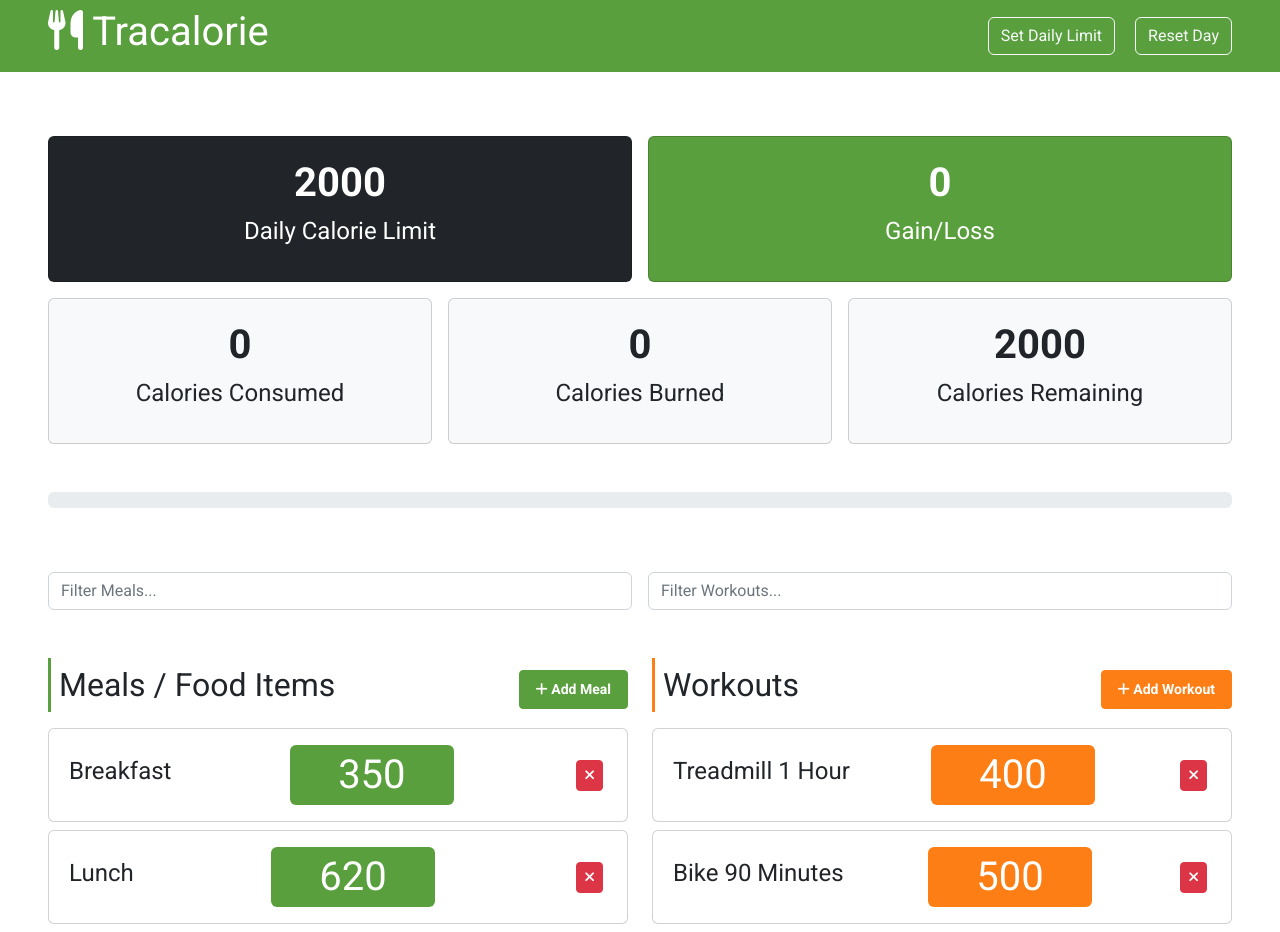
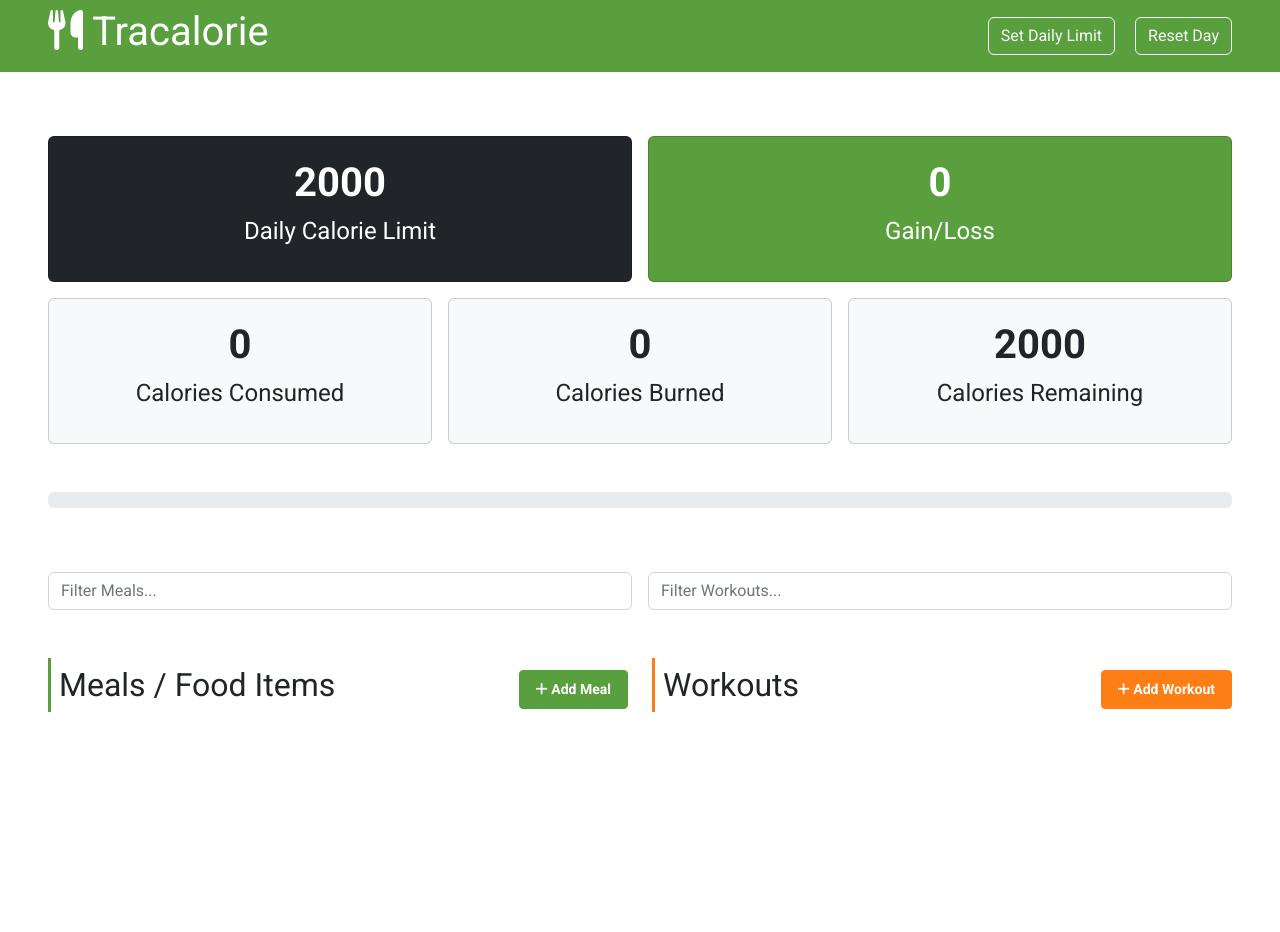
Before and after one commit to thekarthikr/tracalorie, a plain HTML site: page index.html in a window 1280 px wide. After the commit the page ends 800 px from the top, so only its background shows below. Drawn offline with Linux system fonts and the light colour scheme.

Commit message:
Remove hardcoded items

```diff
--- a/index.html
+++ b/index.html
@@ -46,7 +46,7 @@
             </div>
           </div>
         </div>
-         <div class="col-md-6">
+        <div class="col-md-6">
           <div class="card text-center bg-primary text-white">
             <div class="card-body">
               <div id="calories-total" class="fs-1 fw-bold">400</div>
@@ -83,7 +83,7 @@
       </div>
     </section>
 
-     <section class="px-5">
+    <section class="px-5">
       <div class="progress">
         <div
           id="calorie-progress"
@@ -166,47 +166,12 @@
             </div>
           </div>
 
-          <div id="meal-items">
-            <!-- Item 1 -->
-            <div class="card my-2">
-              <div class="card-body">
-                <div class="d-flex align-items-center justify-content-between">
-                  <h4 class="mx-1">Breakfast</h4>
-                  <div
-                    class="fs-1 bg-primary text-white text-center rounded-2 px-2 px-sm-5"
-                  >
-                    350
-                  </div>
-                  <button class="delete btn btn-danger btn-sm mx-2">
-                    <i class="fa-solid fa-xmark"></i>
-                  </button>
-                </div>
-              </div>
-            </div>
-            <!-- Item 2 -->
-            <div class="card my-2">
-              <div class="card-body">
-                <div class="d-flex align-items-center justify-content-between">
-                  <h4 class="mx-1">Lunch</h4>
-                  <div
-                    class="fs-1 bg-primary text-white text-center rounded-2 px-2 px-sm-5"
-                  >
-                    620
-                  </div>
-                  <button class="delete btn btn-danger btn-sm mx-2">
-                    <i class="fa-solid fa-xmark"></i>
-                  </button>
-                </div>
-              </div>
-            </div>
-          </div>
+          <div id="meal-items"></div>
         </div>
         <!-- Workout -->
         <div class="col-md-6">
           <div class="d-flex align-items-center">
-            <h2 class="border-start border-secondary border-3 p-2">
-              Workouts
-            </h2>
+            <h2 class="border-start border-secondary border-3 p-2">Workouts</h2>
             <button
               class="btn btn-secondary btn-sm ms-auto text-white fw-bold py-2 px-3 h-100"
               data-bs-toggle="collapse"
@@ -245,40 +210,7 @@
             </div>
           </div>
 
-          <div id="workout-items">
-            <!-- Item 1 -->
-            <div class="card my-2">
-              <div class="card-body">
-                <div class="d-flex align-items-center justify-content-between">
-                  <h4 class="mx-1">Treadmill 1 Hour</h4>
-                  <div
-                    class="fs-1 bg-secondary text-white text-center rounded-2 px-2 px-sm-5"
-                  >
-                    400
-                  </div>
-                  <button class="delete btn btn-danger btn-sm mx-2">
-                    <i class="fa-solid fa-xmark"></i>
-                  </button>
-                </div>
-              </div>
-            </div>
-            <!-- Item 2 -->
-            <div class="card my-2">
-              <div class="card-body">
-                <div class="d-flex align-items-center justify-content-between">
-                  <h4 class="mx-1">Bike 90 Minutes</h4>
-                  <div
-                    class="fs-1 lg bg-secondary text-white text-center rounded-2 px-2 px-sm-5"
-                  >
-                    500
-                  </div>
-                  <button class="delete btn btn-danger btn-sm mx-2">
-                    <i class="fa-solid fa-xmark"></i>
-                  </button>
-                </div>
-              </div>
-            </div>
-          </div>
+          <div id="workout-items"></div>
         </div>
       </div>
     </section>
```
